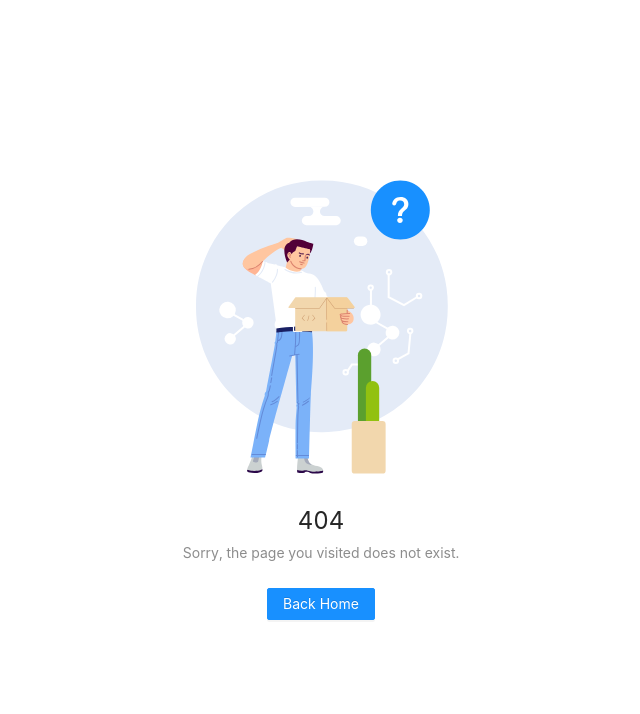
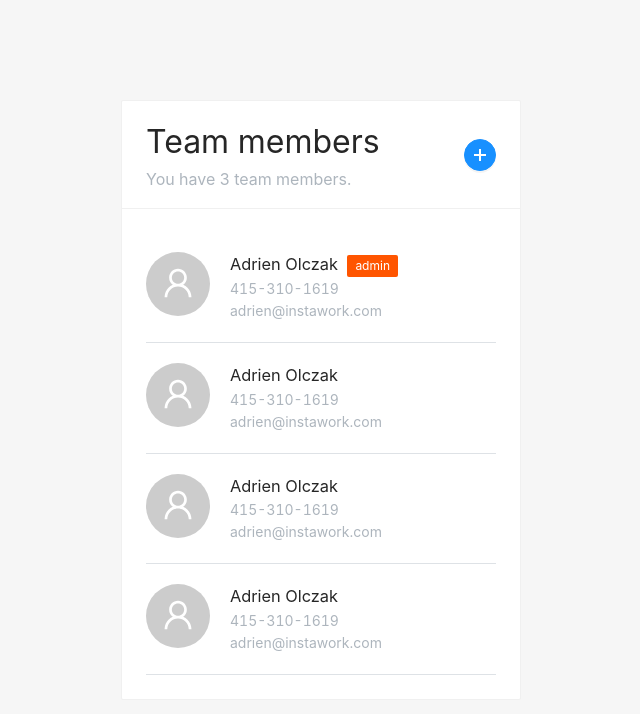
Before and after one commit to ehsanjso/TeaManage, a React (Create React App) app in the folder Frontend/: page / in a window 1280 px wide. Before the commit this address had no page. Shown: the top 714 px of the page, without its empty margins (319-959 px from the left). Built offline with nearby package versions, Linux system fonts and the light colour scheme.

Commit message:
Finalize team list design and implementation of UI

```diff
--- /dev/null
+++ b/Frontend/src/components/AddMember.js
@@ -0,0 +1,5 @@
+import React from "react";
+
+export default function AddMember() {
+  return <div>AddMember</div>;
+}
--- /dev/null
+++ b/Frontend/src/components/EditMember.js
@@ -0,0 +1,5 @@
+import React from "react";
+
+export default function EditMember() {
+  return <div>EditMember</div>;
+}
--- /dev/null
+++ b/Frontend/src/components/MemberCard.js
@@ -0,0 +1,27 @@
+import React from "react";
+import { Avatar, Tag } from "antd";
+import { UserOutlined } from "@ant-design/icons";
+import "../styles/components/member-card.scss";
+
+export default function MemberCard({ isAdmin, name, phone, email }) {
+  return (
+    <div className="member-card">
+      <div className="member-avatar">
+        <Avatar size={64} icon={<UserOutlined />} />
+      </div>
+
+      <div className="member-detail">
+        <h3>
+          {name}{" "}
+          {isAdmin && (
+            <Tag color="#f50" className="admin-tag">
+              admin
+            </Tag>
+          )}
+        </h3>
+        <p>{phone}</p>
+        <p>{email}</p>
+      </div>
+    </div>
+  );
+}
--- /dev/null
+++ b/Frontend/src/components/Team.js
@@ -0,0 +1,51 @@
+import React from "react";
+import { Card } from "antd";
+import { Button } from "antd";
+import { PlusOutlined } from "@ant-design/icons";
+import MemberCard from "./MemberCard";
+import "../styles/components/team.scss";
+
+export default function Team() {
+  return (
+    <Card title={<CardHeader membersCount={3} />} style={{ width: 400 }}>
+      <MemberCard
+        isAdmin={true}
+        name="Adrien Olczak"
+        phone="415-310-1619"
+        email="adrien@instawork.com"
+      />
+      <MemberCard
+        isAdmin={false}
+        name="Adrien Olczak"
+        phone="415-310-1619"
+        email="adrien@instawork.com"
+      />
+      <MemberCard
+        isAdmin={false}
+        name="Adrien Olczak"
+        phone="415-310-1619"
+        email="adrien@instawork.com"
+      />
+      <MemberCard
+        isAdmin={false}
+        name="Adrien Olczak"
+        phone="415-310-1619"
+        email="adrien@instawork.com"
+      />
+    </Card>
+  );
+}
+
+const CardHeader = (membersCount) => {
+  return (
+    <div className="team-header">
+      <div className="team-header__left">
+        <h1>Team members</h1>
+        <p>You have 3 team members.</p>
+      </div>
+      <div className="team-header__right">
+        <Button type="primary" shape="circle" icon={<PlusOutlined />} />
+      </div>
+    </div>
+  );
+};
--- a/Frontend/src/routers/AppRouter.js
+++ b/Frontend/src/routers/AppRouter.js
@@ -2,14 +2,20 @@ import React from "react";
 import { BrowserRouter, Route, Routes } from "react-router-dom";
 import { createBrowserHistory } from "history";
 
+import Team from "../components/Team";
+import AddMember from "../components/AddMember";
+import EditMember from "../components/EditMember";
 import NotFound from "../components/NotFound";
 
 export const history = createBrowserHistory();
 
-const AppRouter = (props) => {
+const AppRouter = () => {
   return (
     <BrowserRouter history={history}>
       <Routes>
+        <Route path="/" element={<Team />} />
+        <Route path="/add-member" element={<AddMember />} />
+        <Route path="/member/:id" element={<EditMember />} />
         <Route path="*" element={<NotFound />} />
       </Routes>
     </BrowserRouter>
--- a/Frontend/src/styles/App.scss
+++ b/Frontend/src/styles/App.scss
@@ -1,7 +1,11 @@
+@import "./base/reset";
+
 body,
 html {
   width: 100%;
   height: 100%;
+  background: #f6f6f6;
+  font-weight: 400;
 }
 
 .App {
--- /dev/null
+++ b/Frontend/src/styles/_variables.scss
@@ -0,0 +1,31 @@
+//
+// Color system
+//
+// stylelint-disable
+$white: #fff !default;
+$gray-100: #f8f9fa !default;
+$gray-200: #e9ecef !default;
+$gray-300: #dee2e6 !default;
+$gray-400: #ced4da !default;
+$gray-500: #adb5bd !default;
+$gray-600: #6c757d !default;
+$gray-700: #495057 !default;
+$gray-800: #343a40 !default;
+$gray-900: #212529 !default;
+$gray-999: #181a1d !default;
+$black: #000 !default;
+$grays: () !default;
+$grays: map-merge(
+  (
+    "100": $gray-100,
+    "200": $gray-200,
+    "300": $gray-300,
+    "400": $gray-400,
+    "500": $gray-500,
+    "600": $gray-600,
+    "700": $gray-700,
+    "800": $gray-800,
+    "900": $gray-900,
+  ),
+  $grays
+);
--- /dev/null
+++ b/Frontend/src/styles/base/_reset.scss
@@ -0,0 +1,34 @@
+html {
+  box-sizing: border-box;
+}
+
+*,
+*::before,
+*::after {
+  box-sizing: inherit;
+}
+
+body,
+h1,
+h2,
+h3,
+h4,
+h5,
+h6,
+p,
+ol,
+ul {
+  margin: 0;
+  padding: 0;
+  font-weight: normal;
+}
+
+ol,
+ul {
+  list-style: none;
+}
+
+img {
+  max-width: 100%;
+  height: auto;
+}
--- /dev/null
+++ b/Frontend/src/styles/components/member-card.scss
@@ -0,0 +1,22 @@
+@import "../variables";
+
+.member-card {
+  display: flex;
+  justify-content: space-between;
+  align-items: flex-start;
+  padding: 20px 0;
+  border-bottom: 1px solid $gray-300;
+}
+
+.member-detail {
+  width: 100%;
+  padding: 0 20px;
+
+  .admin-tag {
+    margin-left: 5px;
+  }
+
+  p {
+    color: $gray-500;
+  }
+}
--- /dev/null
+++ b/Frontend/src/styles/components/team.scss
@@ -0,0 +1,18 @@
+@import "../variables";
+
+.team-header {
+  display: flex;
+  justify-content: space-between;
+  align-items: center;
+
+  &__left {
+    h1 {
+      margin-bottom: 0;
+    }
+
+    p {
+      color: $gray-500;
+      font-weight: 400;
+    }
+  }
+}
```
Also changed, not shown: Frontend/src/App.css (deleted, +0 -38 lines), Frontend/src/logo.svg (deleted).
